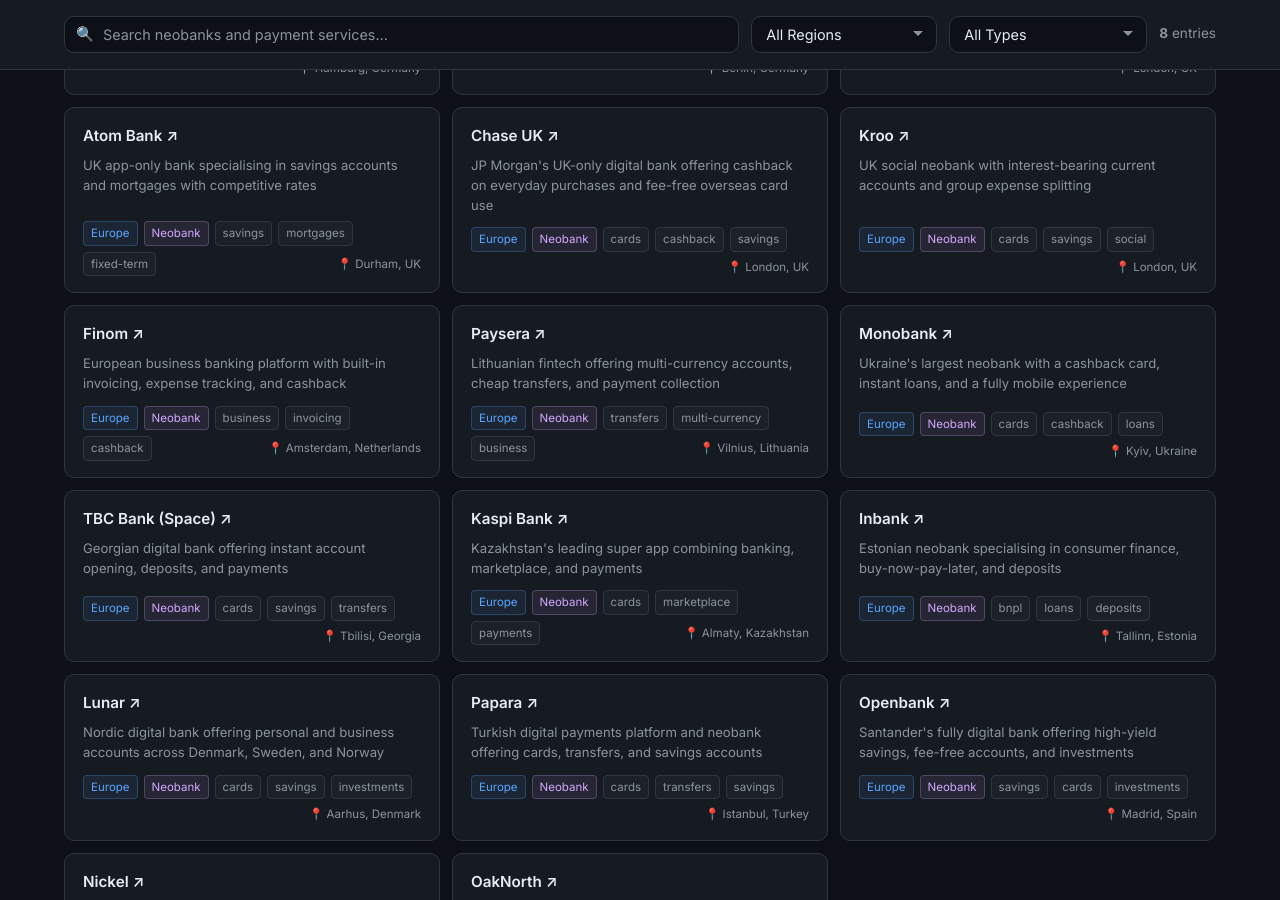
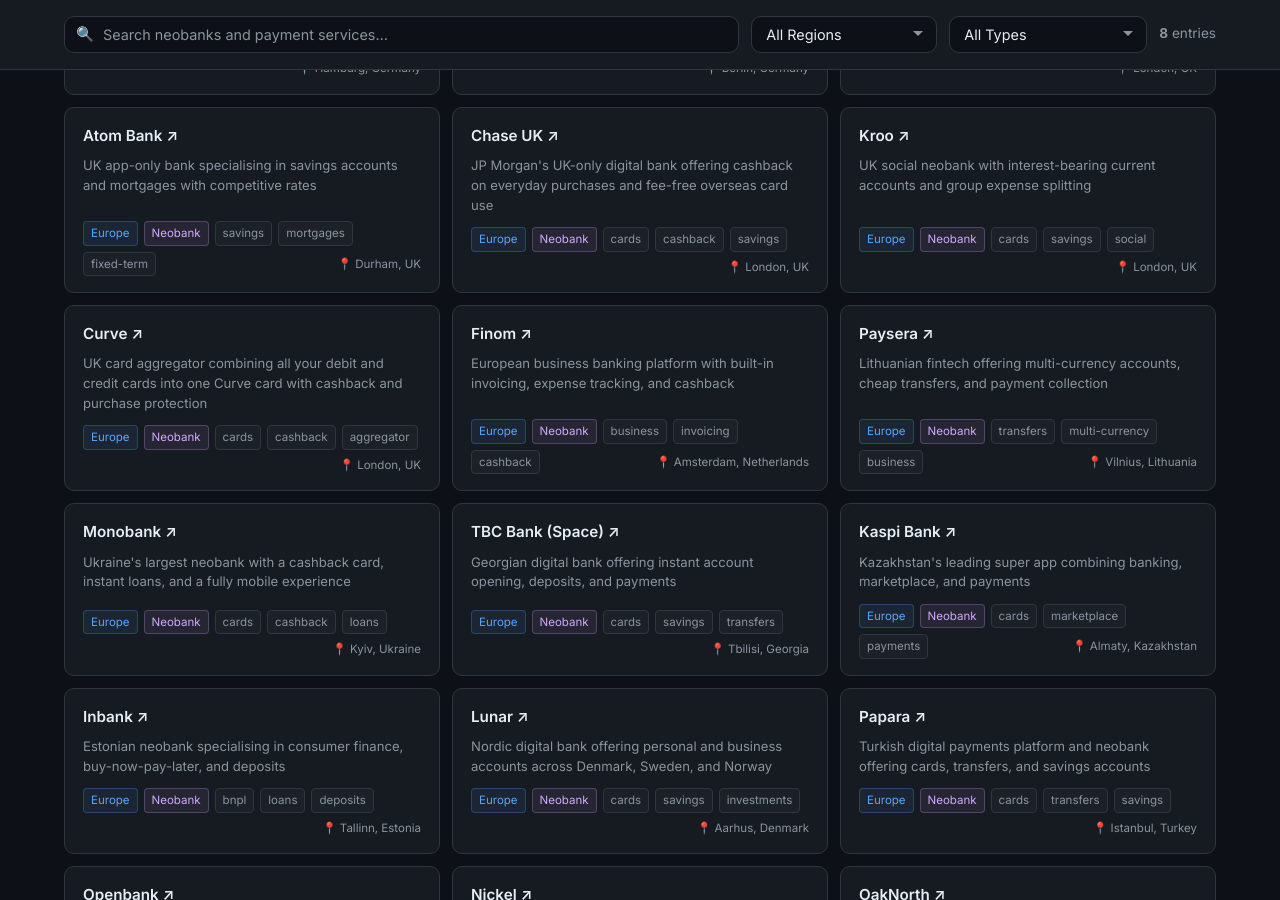
Before and after one commit to ittermit/awesome-neobanks, a Jekyll site: the page built from index.html, in a window 1280 px wide and 900 px high, scrolled down 3746 px. Built offline with Jekyll 4.4.1, drawn with Linux system fonts in a browser that asks for light colours; some of the changed text lies outside the part shown.

Commit message:
add Curve to Europe

```diff
--- a/_data/neobanks.yml
+++ b/_data/neobanks.yml
@@ -136,6 +136,15 @@
   countries: [UK]
   tags: [cards, savings, social, budgeting]
   founded: 2016
+  hq: "London, UK"
+
+- name: Curve
+  url: https://curve.com
+  description: "UK card aggregator combining all your debit and credit cards into one Curve card with cashback and purchase protection"
+  region: Europe
+  countries: [UK, EU]
+  tags: [cards, cashback, aggregator, travel, rewards]
+  founded: 2015
   hq: "London, UK"
 
 - name: Finom
```
Also changed, not shown: README.md.
